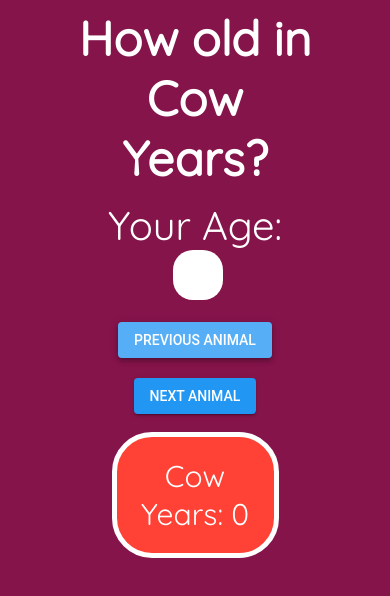
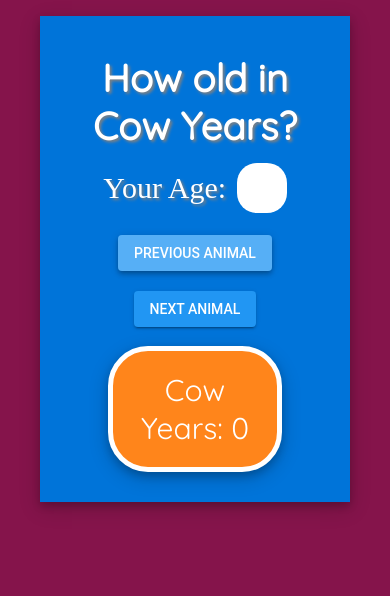
Before and after one commit to dbarrous/DogYearsProject, a plain HTML site: page DogYearsProject/index.html in a window 390 px wide. Both pictures are taken after a click on the button "PREVIOUS ANIMAL". Drawn offline with Linux system fonts and the light colour scheme.

Commit message:
Add files via upload
"Edited CSS to improve appearance"

```diff
--- a/DogYearsProject/index.html
+++ b/DogYearsProject/index.html
@@ -2,14 +2,17 @@
 <html lang="en" dir="ltr">
 
 <head>
-  <meta charset="utf-8">
+
   <title>AniAnimals Calculator</title>
   <link rel="stylesheet" href="style.css">
   <link href="https://fonts.googleapis.com/css?family=Quicksand" rel="stylesheet">
   <meta name="author" content="Damian Barrous-Dume">
   <link rel="shortcut icon" type="image/png" href="pics/default.png">
   <meta name="description" content="This webpage allows you to calculate your age if you were a Dog, Cat, Snake, Turtle, Goldfish, Horse, Cow. More updates to come in styling as well as more animals!">
-
+  <meta charset="UTF-8">
+  <meta name="viewport"
+        content="width=device-width, user-scalable=no, initial-scale=1.0, maximum-scale=1.0, minimum-scale=1.0">
+  <meta http-equiv="X-UA-Compatible" content="ie=edge">
 
 </head>
 
@@ -17,6 +20,7 @@
 
 
   <main id="block">
+    <div id="container">
       <h1 id="title">Animal Calculator!</h1>
       <form id="ageForm">
         <label for="age" id="labelAge">Your Age:</label>
@@ -25,12 +29,17 @@
 
       <button onclick="back();unHide()" id="prev" class="pure-material-button-contained-small">Previous Animal</button>
       <button onclick="next();unHide();" id="next" class="pure-material-button-contained-small">Next Animal</button>
+
+  <img  id="picture" src="pics/default.png" alt="Animal Picture">
+  </div>
   </main>
-  <img  id="picture" src="pics/default.png" alt="Animal Picture">
   <script type="text/javascript" src="Animal.js"></script>
   <script type="text/javascript" src ="siteFunctions.js"></script>
   <script type="text/javascript" src="main.js"></script>
 
+
+
+
 </body>
 
 </html>
--- a/DogYearsProject/main.js
+++ b/DogYearsProject/main.js
@@ -13,6 +13,6 @@ const animalAlgos = {
 };
 let age = document.getElementById('age').value;
 let animalObject = {};
-let colorArray = ["#85144b","#FF4136","#0074D9","#7FDBFF","#3D9970","#2ECC40","#B10DC9","#F012BE"];
+let colorArray = ["#85144b","#FF851B","#7FDBFF","#3D9970","#2ECC40","#B10DC9","#F012BE"];
 let counter = -1;
-  let body = document.getElementById('block');
+let div = document.querySelector("#container");
--- a/DogYearsProject/siteFunctions.js
+++ b/DogYearsProject/siteFunctions.js
@@ -92,10 +92,10 @@ function createAgeElement(animalObject) {
     para.appendChild(node);
     para.setAttribute("id", "ageResult");
 
-    body.appendChild(para);
+    div.appendChild(para);
   } else if (!(isNaN(animalObject.animalAge))) {
-    element = document.getElementById('ageResult');
-    body.removeChild(element);
+   let  element = document.getElementById('ageResult');
+    div.removeChild(element);
     createAgeElement(animalObject);
   } else {}
 
--- a/DogYearsProject/style.css
+++ b/DogYearsProject/style.css
@@ -7,6 +7,8 @@ body{
   background-color: #001f3f;
   color:white;
   font-family: 'Quicksand', sans-serif;
+    overflow-y: hidden;
+    overflow-x: hidden;
 }
 
 
@@ -16,12 +18,24 @@ body{
   margin: 0 auto;
   text-align: center;
 
+
+
 }
 
+#container{
+    background-color: #0074D9;
+    width: 80%;
+    margin: 5% auto;
+    padding: 30px;
+    box-shadow: 0 4px 8px 0 rgba(0, 0, 0, 0.2), 0 6px 20px 0 rgba(0, 0, 0, 0.19);
+
+}
 #title{
   margin-top: 3.5%;
   margin-bottom: 5%;
   font-size: 3rem;
+    text-shadow: 2px 2px 3px grey;
+
 }
 
 #age{
@@ -38,16 +52,21 @@ body{
   border-radius: 20px;
   border: 0px;
 
+
 }
 
 #labelAge{
-  font-size: 40px;
+  font-size: 30px;
+    font-family: "Times New Roman", serif;
+    text-shadow: 2px 2px 3px grey;
+
+
 }
-img{
-  margin: 0px auto;
-  min-width: 128px;
-  height: 72px;
-  display: block;
+img {
+    margin: 0px auto;
+    min-width: 128px;
+    height: 72px;
+    display: block;
 }
 #ageResult{
   width: 35%;
@@ -58,7 +77,8 @@ img{
   padding: 10px;
   border: white solid 5px;
   border-radius: 40px;
-  background-color: #c0392b;
+  background-color: #FF4136;
+    box-shadow: 0 4px 8px 0 rgba(0, 0, 0, 0.2), 0 6px 20px 0 rgba(0, 0, 0, 0.19);
 }
 
 #ageForm{
@@ -283,11 +303,14 @@ img{
     opacity: 0;
 }
 
-@media only screen and (max-width: 535px) {
+@media only screen and (max-width: 640px) {
   #picture{
     display: none;
   }
 
+    #title{
+        font-size:2.4rem;
+    }
   #ageResult{
     padding: 20px;
     width: 50%;
@@ -295,5 +318,15 @@ img{
   #age{
     position: relative;
     top: 0px;
+
+  }
+  #block{
+      width: 80%;
+      margin: 0 auto;
+  }
+  #container{
+
+      margin: 5% auto;
+
   }
 }
```
Also changed, not shown: DogYearsProject/test.html (added, +13 -0 lines). Lines whose indentation alone changed are shown as unchanged.
